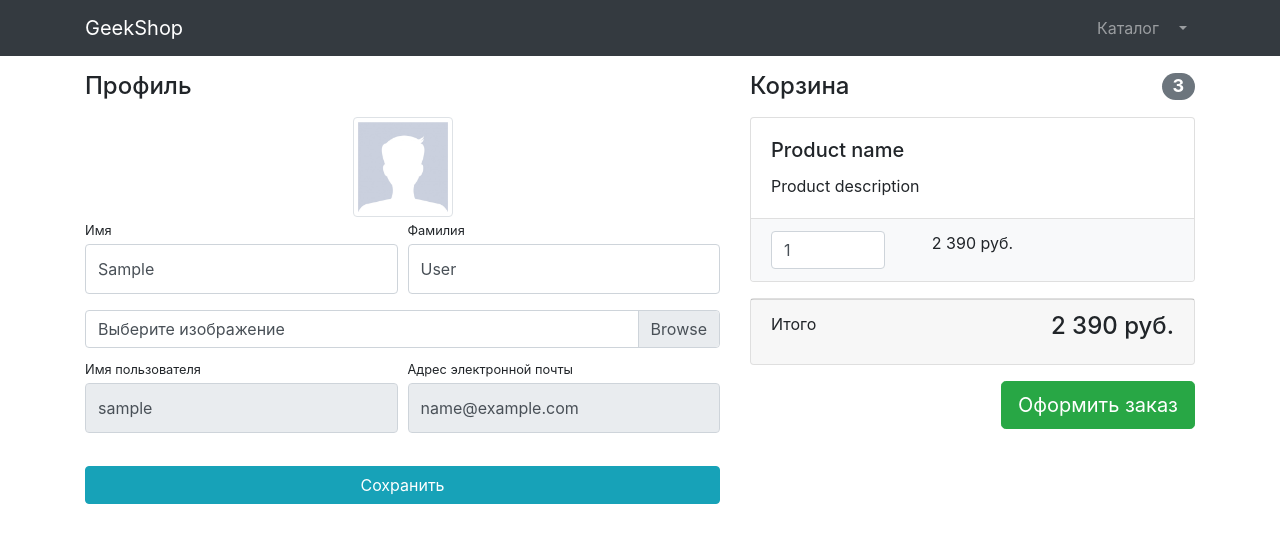
After one commit to apkonnov/geekshop1, a Django app: page /users/profile/ in a window 1280 px wide. The commit adds this page. Shown: the top 543 px of the page. Run offline with Django 4.2, Linux system fonts and the light colour scheme; the visitor is signed in with stand-in values (Sample User, id 1); some libraries are stand-ins or nearby versions.

Commit message:
lesson5 1-2

```diff
--- a/geekshop/settings.py
+++ b/geekshop/settings.py
@@ -106,7 +106,7 @@ AUTH_PASSWORD_VALIDATORS = [
 # Internationalization
 # https://docs.djangoproject.com/en/4.0/topics/i18n/
 
-LANGUAGE_CODE = 'en-us'
+LANGUAGE_CODE = 'ru-ru'
 
 TIME_ZONE = 'UTC'
 
--- a/products/templates/products/base.html
+++ b/products/templates/products/base.html
@@ -43,7 +43,7 @@
                         </a>
                         <ul class="dropdown-menu" aria-labelledby="navbarDropdown">
                             <li>
-                                <a class="dropdown-item" href="users/profile.html">Профиль</a>
+                                <a class="dropdown-item" href="{% url 'users:profile' %}">Профиль</a>
                             </li>
                             <li><a class="dropdown-item" href="orders/orders.html">Заказы</a></li>
                             <li><a class="dropdown-item" href="admin/admin.html">Админ-панель</a></li>
--- a/users/forms.py
+++ b/users/forms.py
@@ -1,5 +1,5 @@
 from django import forms
-from django.contrib.auth.forms import AuthenticationForm, UserCreationForm
+from django.contrib.auth.forms import AuthenticationForm, UserCreationForm, UserChangeForm
 
 from users.models import User
 
@@ -38,3 +38,15 @@ class UserRegistrationForm(UserCreationForm):
 
     def clean_last_name(self):
         return self.cleaned_data['last_name'].title()
+
+
+class UserProfileForm(UserChangeForm):
+    first_name = forms.CharField(widget=forms.TextInput(attrs={'class': 'form-control py-4'}))
+    last_name = forms.CharField(widget=forms.TextInput(attrs={'class': 'form-control py-4'}))
+    username = forms.CharField(widget=forms.TextInput(attrs={'class': 'form-control py-4', 'readonly': True}))
+    email = forms.CharField(widget=forms.EmailInput(attrs={'class': 'form-control py-4', 'readonly': True}))
+    image = forms.ImageField(widget=forms.FileInput(attrs={'class': 'custom-file-input'}), required=False)
+
+    class Meta:
+        model = User
+        fields = ('first_name', 'last_name', 'username', 'email', 'image')
--- /dev/null
+++ b/users/templates/users/profile.html
@@ -0,0 +1,118 @@
+{% extends 'products/base.html' %}
+{% load static %}
+
+{% block css %}
+    <link href="{% static 'css/profile.css' %}" rel="stylesheet">
+{% endblock %}
+
+{% block content %}
+    <div class="container">
+        <div class="row">
+            <div class="col-lg-7">
+                <h4 class="mt-3 mb-3">Профиль</h4>
+                {% if messages or form.errors %}
+                    <div class="alert alert-dismissible fade show
+                                    {% if message %} alert-success {% else %} alert-warning {% endif %}" role="alert"
+                         style="margin-top: 50px;">
+                        {% if messages %}
+                            {% for message in messages %}
+                                {{ message }}
+                            {% endfor %}
+                        {% else %}
+                            {{ form.non_field_errors }}
+                        {% endif %}
+                        <button type="button" class="close" data-dismiss="alert" aria-label="Close">
+                            <span aria-hidden="true">&times;</span>
+                        </button>
+                    </div>
+                {% endif %}
+                <div class="col-lg-12 text-center">
+                    <img width="100" height="100"
+                         src="{% if user.image %} {{ user.image.url }} {% else %} {% static 'vendor/img/users/default_avatar.jpg' %} {% endif %}"
+                         class="img-thumbnail">
+                </div>
+                <form action="{% url 'users:profile' %}" method="post" enctype="multipart/form-data">
+                    {% csrf_token %}
+                    <div class="form-row">
+                        <div class="col-lg-6">
+                            <div class="form-group">
+                                <label class="small mb-1" for="{{ form.first_name.id_for_label }}">Имя</label>
+                                {{ form.first_name }}
+                            </div>
+                        </div>
+                        <div class="col-lg-6">
+                            <div class="form-group">
+                                <label class="small mb-1" for="{{ form.last_name.id_for_label }}">Фамилия</label>
+                                {{ form.last_name }}
+                            </div>
+                        </div>
+                    </div>
+                    <div class="form-row mb-2">
+                        <div class="col-lg-12">
+                            <div class="custom-file">
+                                {{ form.image }}
+                                <label class="custom-file-label" for="{{ form.image.id_for_label }}">
+                                    Выберите изображение
+                                </label>
+                            </div>
+                        </div>
+                    </div>
+                    <div class="form-row">
+                        <div class="col-lg-6">
+                            <label class="small mb-1" for="{{ form.username.id_for_label }}">Имя пользователя</label>
+                            {{ form.username }}
+                        </div>
+                        <div class="col-lg-6">
+                            <label class="small mb-1" for="{{ form.email.id_for_label }}">
+                                Адрес электронной почты
+                            </label>
+                            {{ form.email }}
+                        </div>
+                    </div>
+                    <div class="form-row">
+                        <div class="col-lg-12" style="margin-top: 33px;">
+                            <input class="btn btn-info btn-block" type="submit" value="Сохранить">
+                        </div>
+                    </div>
+                </form>
+            </div>
+            <div class="col-lg-5">
+                <h4 class="mt-3 mb-3 d-flex justify-content-between align-items-center mb-3">
+                    Корзина <span class="badge badge-secondary badge-pill">3</span>
+                </h4>
+                <div class="card mb-3">
+                    <div class="card-body">
+                        <h5 class="card-title">Product name</h5>
+                        <p class="card-text">Product description</p>
+                    </div>
+                    <ul class="list-group list-group-flush">
+                        <li class="list-group-item bg-light">
+                            <div class="row text-center">
+                                <div class="col-lg-4">
+                                    <input name="basketID" type="number" class="form-control"
+                                           value="1" min="0">
+                                </div>
+                                <div class="col-lg-4">2 390 руб.</div>
+                                <div class="col-lg-4">
+                                    <a href="#">
+                                        <i class="fas fa-trash"></i>
+                                    </a>
+                                </div>
+                            </div>
+                        </li>
+                    </ul>
+                </div>
+                <div class="card mb-3">
+                    <div class="card-footer">
+                        <p class="float-left">Итого</p>
+                        <h4 class="float-right">2 390 руб.</h4>
+                    </div>
+                </div>
+                <a class="btn btn-success btn-lg float-right" href="../orders/checkout_order.html">
+                    Оформить заказ
+                </a>
+            </div>
+        </div>
+    </div>
+
+{% endblock %}
--- a/users/templates/users/registration.html
+++ b/users/templates/users/registration.html
@@ -4,13 +4,15 @@
         <div class="container">
             <div class="row justify-content-center">
                 <div class="col-lg-7">
+                    {% if form.errors %}
                         <div class="alert alert-warning alert-dismissible fade show" role="alert"
                              style="margin-top: 50px;">
-                        <strong>Holy guacamole!</strong> You should check in on some of those fields below.
+                            {{ form.errors }}
                             <button type="button" class="close" data-dismiss="alert" aria-label="Close">
                                 <span aria-hidden="true">&times;</span>
                             </button>
                         </div>
+                    {% endif %}
                     <div class="card shadow-lg border-0 rounded-lg mt-5">
                         <div class="card-header"><h3 class="text-center font-weight-light my-4">Создать аккаунт</h3>
                         </div>
--- a/users/urls.py
+++ b/users/urls.py
@@ -1,11 +1,12 @@
 from django.urls import path
 
-from users.views import login, registration, logout
+from users.views import login, registration, profile, logout
 
 app_name = 'users'
 
 urlpatterns = [
     path('login/', login, name='login'),
     path('registration/', registration, name='registration'),
+    path('profile/', profile, name='profile'),
     path('logout/', logout, name='logout'),
 ]
--- a/users/views.py
+++ b/users/views.py
@@ -1,8 +1,9 @@
 from django.shortcuts import render, HttpResponseRedirect
 from django.contrib import auth
 from django.urls import reverse
+from django.contrib import messages
 
-from users.forms import UserLoginForm, UserRegistrationForm
+from users.forms import UserLoginForm, UserRegistrationForm, UserProfileForm
 
 
 def login(request):
@@ -26,6 +27,7 @@ def registration(request):
         form = UserRegistrationForm(data=request.POST)
         if form.is_valid():
             form.save()
+            messages.success(request, 'Поздравляем! Регистрация прошла успешно.')
             return HttpResponseRedirect(reverse('users:login'))
     else:
         form = UserRegistrationForm()
@@ -33,6 +35,19 @@ def registration(request):
     return render(request, 'users/registration.html', context)
 
 
+def profile(request):
+    if request.method == 'POST':
+        form = UserProfileForm(instance=request.user, files=request.FILES, data=request.POST)
+        if form.is_valid():
+            form.save()
+            messages.success(request, 'Информация в профиле обновлена.')
+            return HttpResponseRedirect(reverse('users:profile'))
+    else:
+        form = UserProfileForm(instance=request.user)
+    context = {'title': 'GeekShop - Профиль', 'form': form}
+    return render(request, 'users/profile.html', context)
+
+
 def logout(request):
     auth.logout(request)
     return HttpResponseRedirect(reverse('index'))
```
Also changed, not shown: users/templates/users/login.html (+16 -7 lines). Lines whose indentation alone changed are shown as unchanged.
